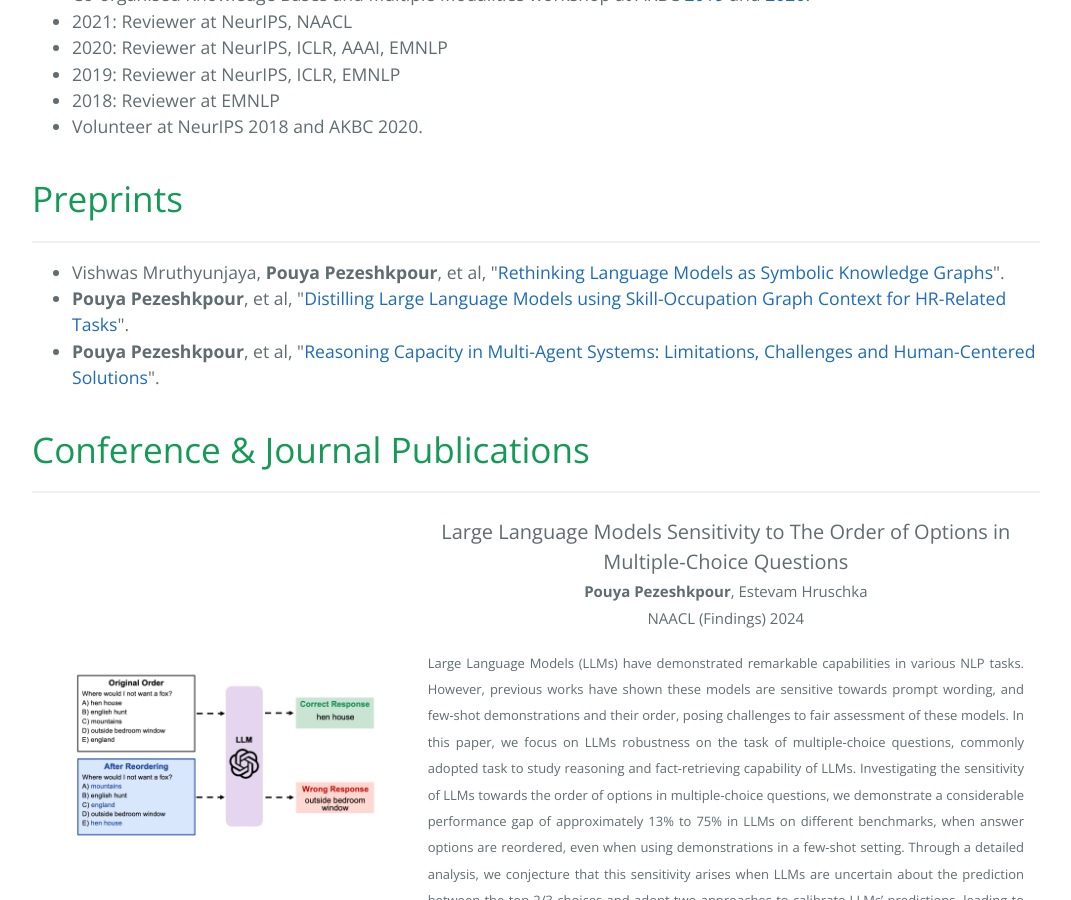
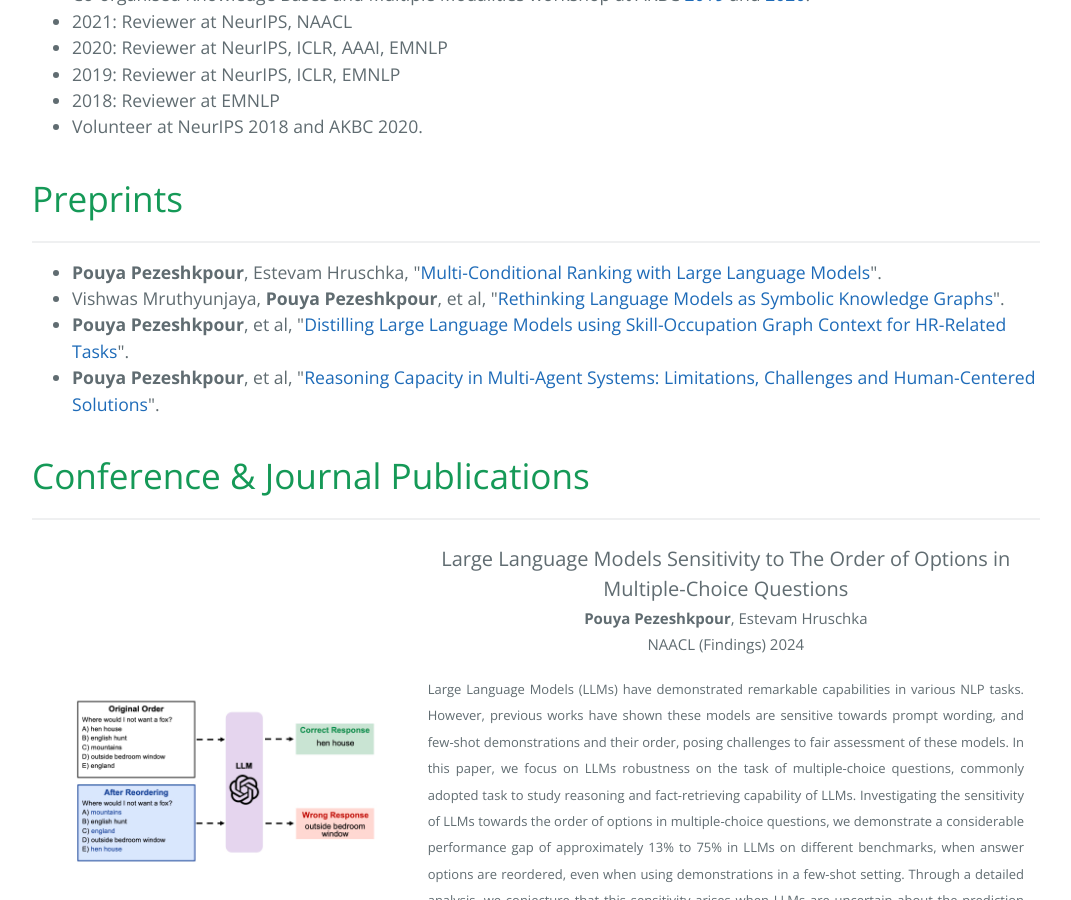
Before and after one commit to pouyapez/pouyapez.github.io, a Jekyll site: the page built from index.md, in a window 1280 px wide and 900 px high, scrolled down 1103 px. Shown: the whole window, without its empty margins (104-1175 px from the left). Built offline with Jekyll 4.4.1, drawn with Linux system fonts in a browser that asks for light colours.

Commit message:
Update index.md

```diff
--- a/index.md
+++ b/index.md
@@ -43,12 +43,11 @@ layout: default
 # Preprints
 * * *
 <ul>
+<li><b>Pouya Pezeshkpour</b>, Estevam Hruschka, "<a href="https://arxiv.org/pdf/2404.00211.pdf">Multi-Conditional Ranking with Large Language Models</a>".</li>
   <li>Vishwas Mruthyunjaya, <b>Pouya Pezeshkpour</b>, et al, "<a href="https://arxiv.org/pdf/2308.13676">Rethinking Language Models as Symbolic Knowledge Graphs</a>".</li>
   <li><b>Pouya Pezeshkpour</b>, et al, "<a href="https://arxiv.org/pdf/2311.06383.pdf">Distilling Large Language Models using Skill-Occupation Graph Context for HR-Related Tasks</a>".</li>
 <li><b>Pouya Pezeshkpour</b>, et al, "<a href="https://arxiv.org/pdf/2402.01108.pdf">Reasoning Capacity in Multi-Agent Systems: Limitations, Challenges and Human-Centered Solutions</a>".</li>
 </ul>
-
-
 
 
 # Conference & Journal Publications
```
